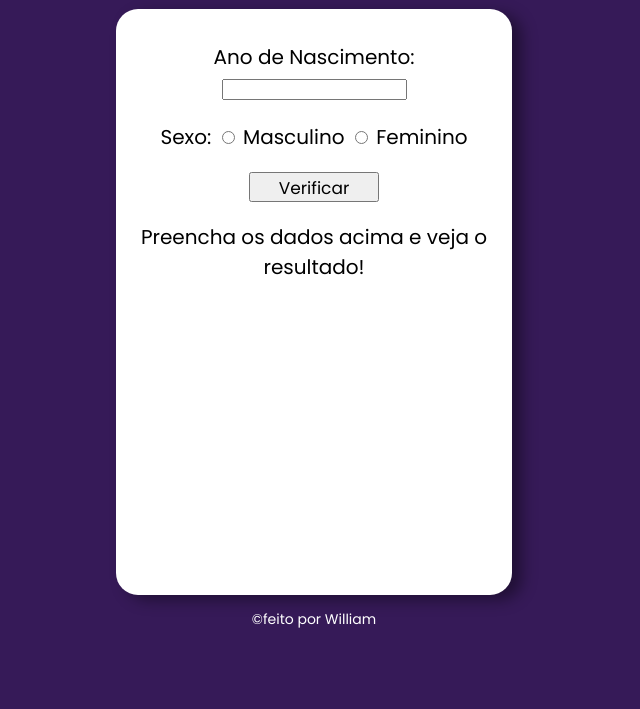
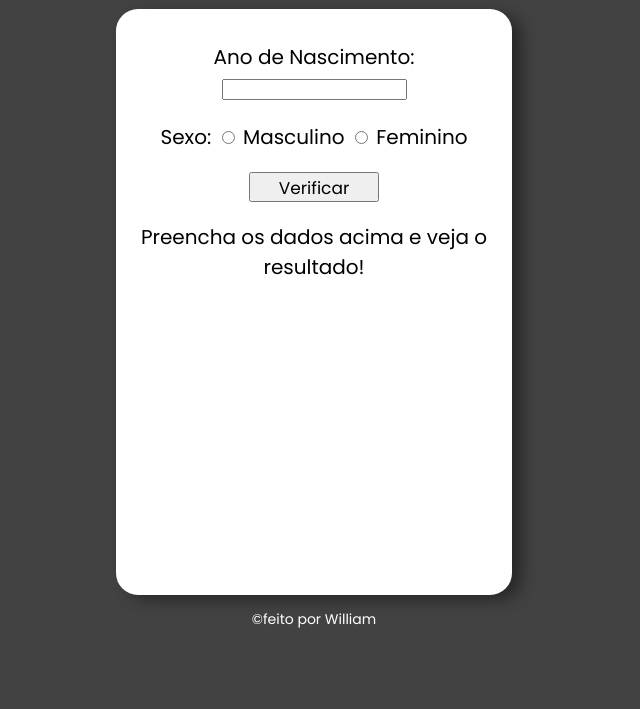
Before and after one commit to williamcouto/identificadorIdade, a plain HTML site: page index.html in a window 1280 px wide. Shown: the part 91-800 px from the top of the page, without its empty margins (326-966 px from the left). Drawn offline with Linux system fonts and the light colour scheme.

Commit message:
Update style.css
mudança de cor de fundo

```diff
--- a/style.css
+++ b/style.css
@@ -9,7 +9,7 @@ header{
     text-align: center;
 }
 body{
-    background-color: #361a58;
+    background-color: #424242;
     font-weight: 500;
     font-size: 20px;
     font-family: 'Poppins', Arial, sans-serif;
```
